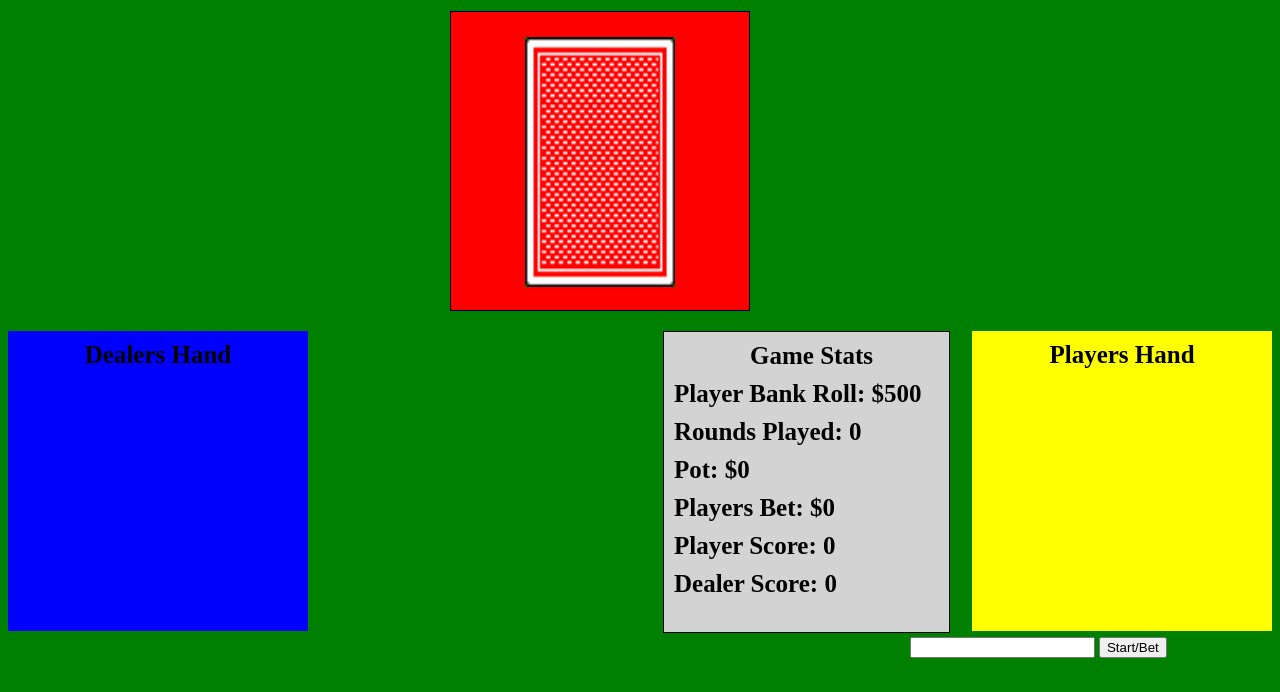
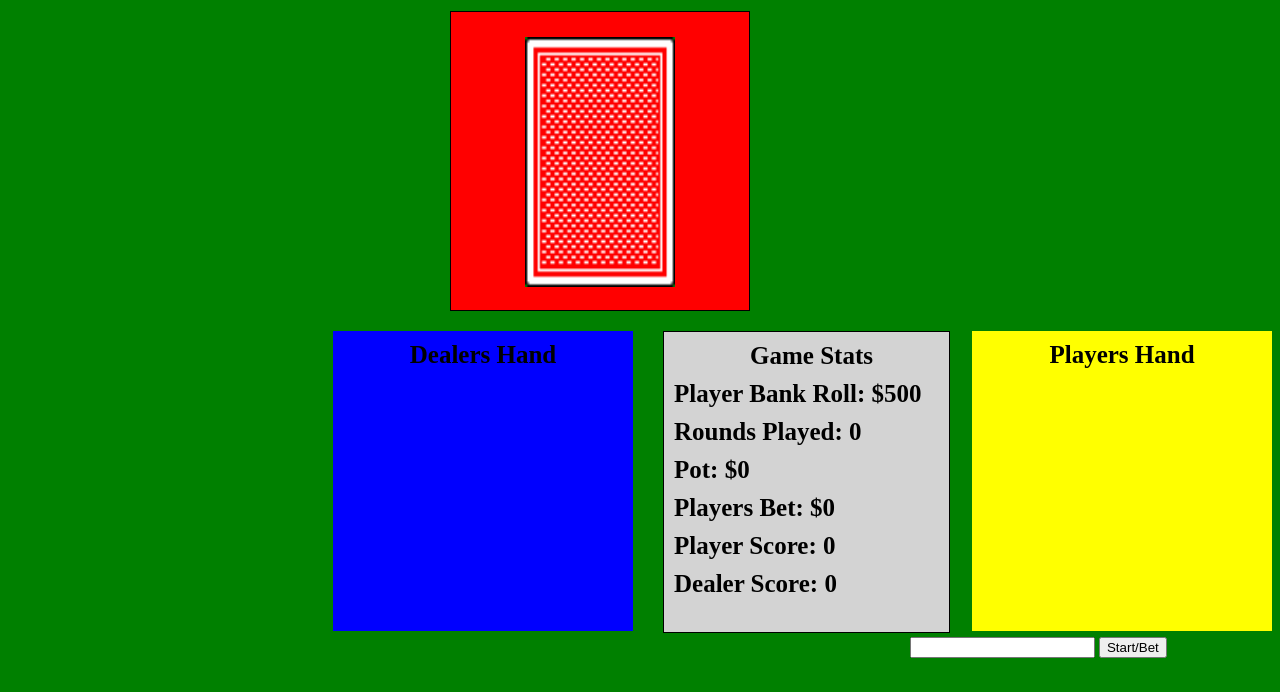
Before and after one commit to lin1ood/lin1ood.github.io, a plain HTML site: page index.html in a window 1280 px wide. Shown: the part 108-800 px from the top of the page. Drawn offline with nearby package versions, Linux system fonts and the light colour scheme.

Commit message:
a little reactive adj

```diff
--- a/style/style.css
+++ b/style/style.css
@@ -60,8 +60,8 @@ h1 {
   width: 300px;
   text-align: center;
   background-color: blue;
-  float: left;
-  /*margin-left: 0;*/
+  float: right;
+  margin-right: 30px;
   /*display: flex;*/
 }
 
```
